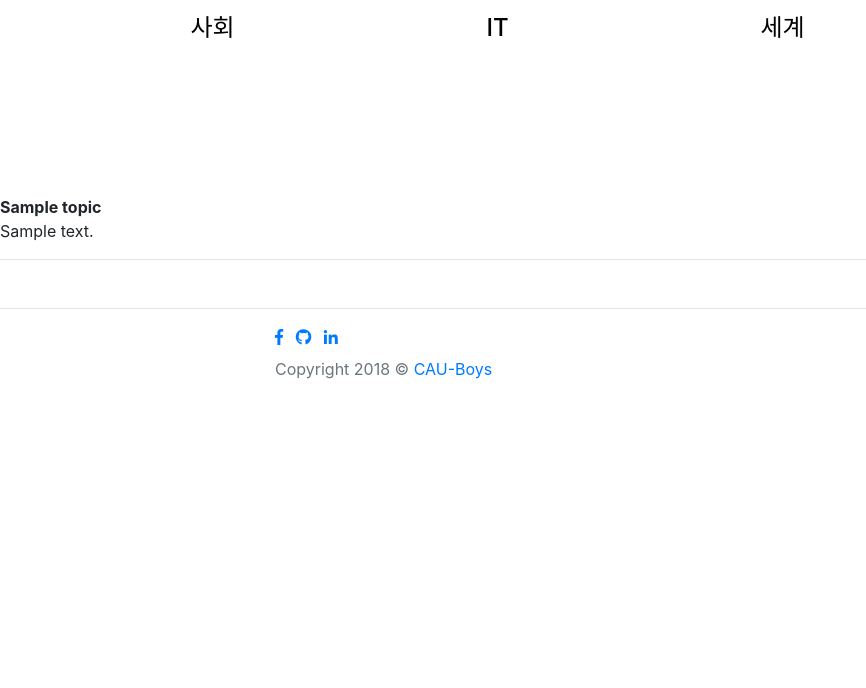
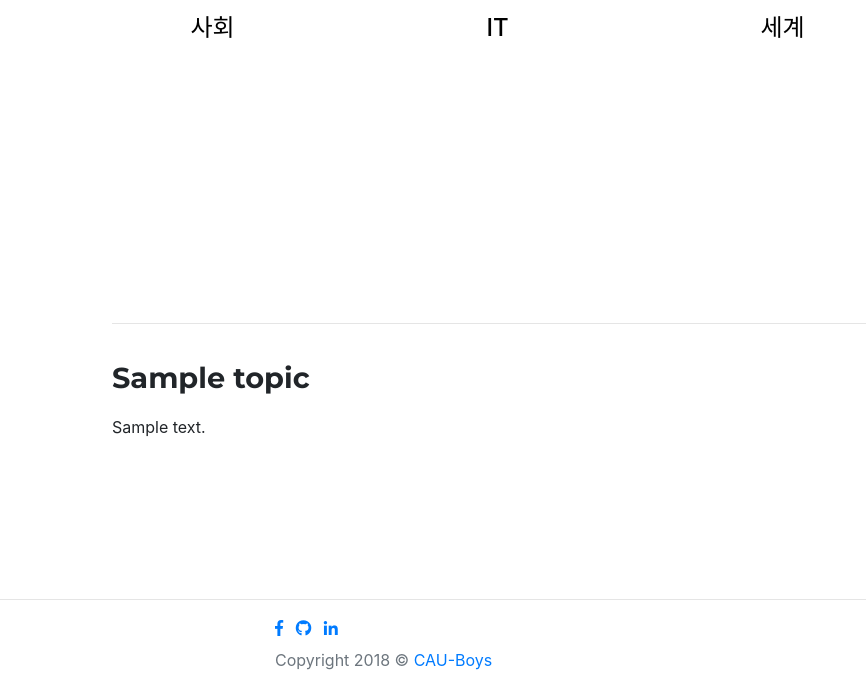
Before and after one commit to cau-boys/today_topic, a Django app: template today_topic/today_topic/templates/today_topic/index.html in a window 1280 px wide. Shown: the part 613-1301 px from the top of the page, without its empty margins (0-866 px from the left). Before the commit the page ends 992 px from the top, so only its background shows below. Run offline with Django 3.2, Linux system fonts and the light colour scheme; the template is opened without the code that fills it: most values are stand-ins (such as "Sample title", 1, 10 or a date in 2020); some libraries are stand-ins or nearby versions; some web fonts are replaced.

Commit message:
web/토픽 스타일 수정

```diff
--- a/today_topic/static/css/index_style.css
+++ b/today_topic/static/css/index_style.css
@@ -15,3 +15,20 @@ section{
     color: black;
     text-decoration: none !important;
 }
+
+#topics {
+    margin: 7rem;
+}
+
+.topic {
+    padding-top: 1rem;
+    padding-bottom: 2rem;
+}
+
+.topic-title{
+    font-size:1.8rem;
+    font-weight: 700;
+    margin-bottom: 1rem;
+    font-family: 'Montserrat', -apple-system, BlinkMacSystemFont, 'Segoe UI', Roboto, 'Helvetica Neue', Arial, sans-serif, 'Apple Color Emoji', 'Segoe UI Emoji', 'Segoe UI Symbol', 'Noto Color Emoji';
+
+}
--- a/today_topic/today_topic/templates/today_topic/index.html
+++ b/today_topic/today_topic/templates/today_topic/index.html
@@ -100,13 +100,11 @@
     <!-- Topics -->
     <section id="topics">
         {% for topic in topics %}
-            <div>
-                <b>{{ topic.title }}</b>
+            <hr>
+            <div class="topic">
+                <div class="topic-title">{{ topic.title }}</div>
+                <div>{{ topic.content }}</div>
             </div>
-            <div>
-                {{ topic.content }}
-            </div>
-            <hr>
         {% endfor %}
     </section><!-- /Topics -->
 
```
